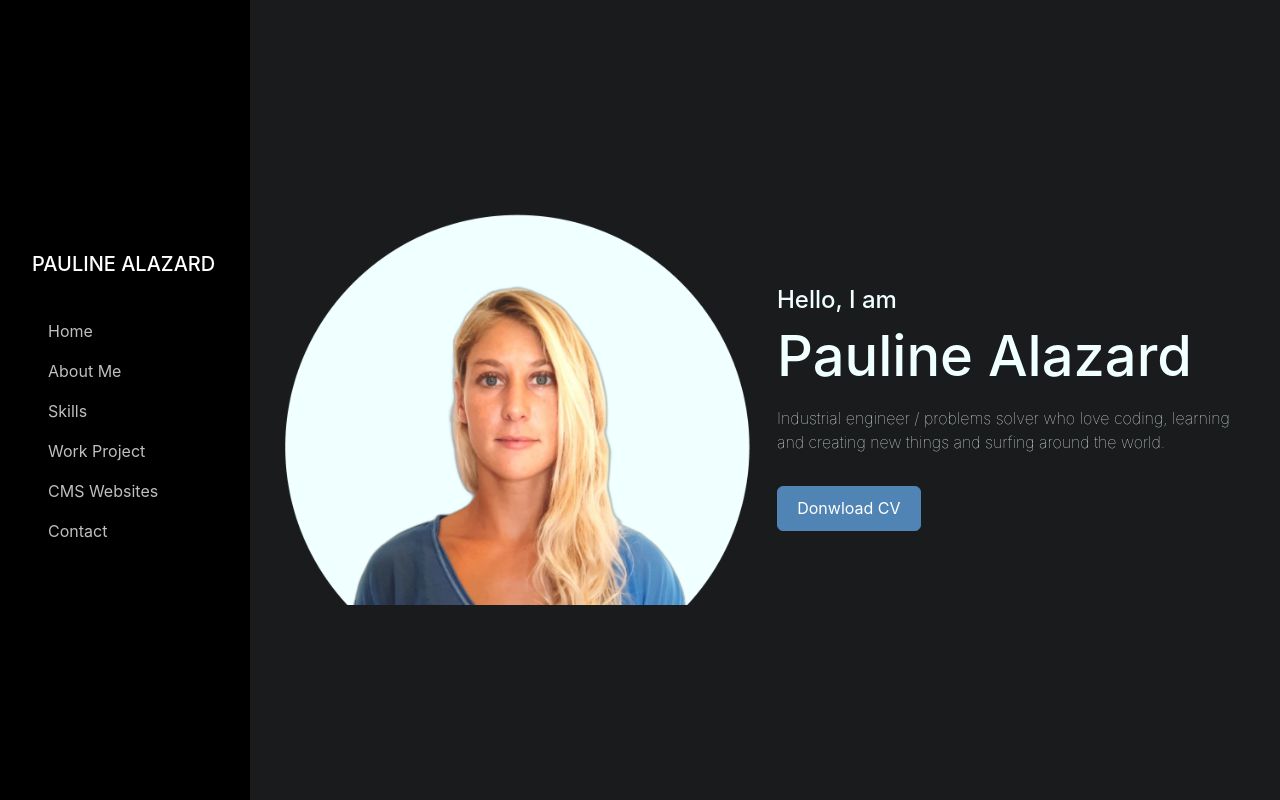
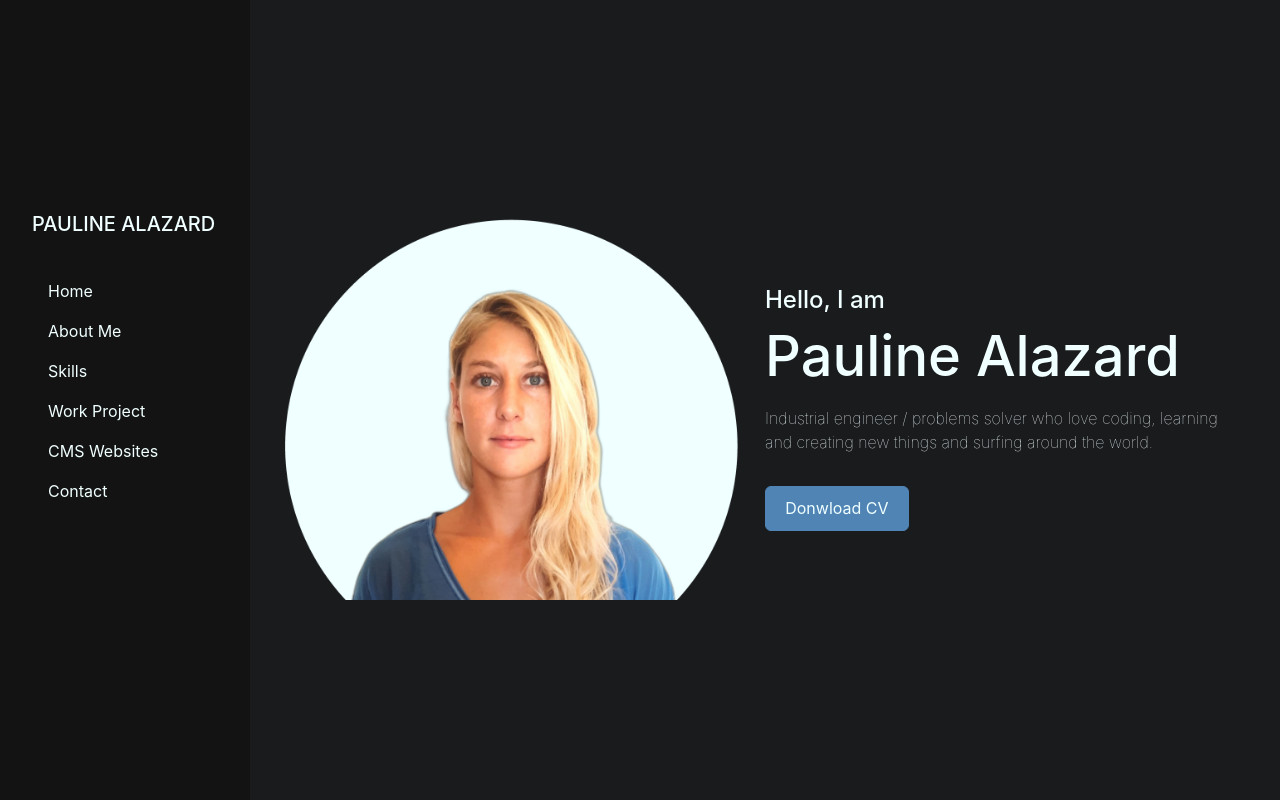
Before and after one commit to palazard/mywebsite, a React (Create React App) app: page / in a window 1280 px wide. Shown: the top 800 px of the page. Built offline with nearby package versions, Linux system fonts and the light colour scheme.

Commit message:
optimization css

```diff
--- a/src/components/About/About.js
+++ b/src/components/About/About.js
@@ -2,17 +2,18 @@ import React from 'react';
 // import Container from 'react-bootstrap/Container';
 import Button from 'react-bootstrap/Button';
 import PaulineAlazard from '../Introduction/pauline-alazard.png';
+import WrapContainer from '../wrappers/WrapContainer';
 
 import '../Introduction/Introduction.css';
 
 function About() {
   return (
-    <div className="custom-container row p-lg-3 p-md-2 full-screen align-items-center justify-content-evenly">
+    <WrapContainer>
         <div className="col-lg-6 d-flex justify-content-center custom-column">
             <div className="">
                 <h5>Hello, I am</h5>
                 <h1 className="pb-2">Pauline Alazard</h1>
-                <p className="text">Industrial engineer / problems solver who love coding, learning and creating new things and surfing around the world.</p>
+                <p className="custom-text">Industrial engineer / problems solver who love coding, learning and creating new things and surfing around the world.</p>
                 <Button className="btn btn-primary custom-button"><a href="#">Donwload CV</a></Button>
             </div>
         </div>
@@ -21,7 +22,7 @@ function About() {
                 <img className="custom-image" src={PaulineAlazard} title="" alt=""/>
             </div>
         </div>
-    </div>
+    </WrapContainer>
   );
 }
 
--- a/src/components/Introduction/Introduction.css
+++ b/src/components/Introduction/Introduction.css
@@ -1,15 +1,10 @@
-
-.custom-container{
-    min-height: 85vh;
-}
-
 .custom-column{
     padding-top: 20px;
     padding-bottom: 20px;
 }
 
 .custom-border{
-    border-bottom: 3px solid var(--bs-primary);
+    border-bottom: 3px solid var(--segundary-color);
 }
 
 .custom-image{
@@ -21,6 +16,6 @@
     margin-top: 1rem;
 }
 
-.text{
+.custom-text{
     max-width: 500px;
 }
--- a/src/components/Introduction/Introduction.js
+++ b/src/components/Introduction/Introduction.js
@@ -2,12 +2,13 @@ import React from 'react';
 // import Container from 'react-bootstrap/Container';
 import Button from 'react-bootstrap/Button';
 import PaulineAlazard from './pauline-alazard.png';
+import WrapContainer from '../wrappers/WrapContainer';
 
 import './Introduction.css';
 
 function Introduction() {
   return (
-        <div className="custom-container row p-lg-3 p-md-2 full-screen align-items-center justify-content-evenly">
+        <WrapContainer>
             <div className="col-lg-6 d-flex justify-content-center custom-column">
                 <div className="">
                     <img className="custom-image" src={PaulineAlazard} title="" alt=""/>
@@ -17,11 +18,11 @@ function Introduction() {
                 <div className="">
                     <h5>Hello, I am</h5>
                     <h1 className="pb-2">Pauline Alazard</h1>
-                    <p className="text">Industrial engineer / problems solver who love coding, learning and creating new things and surfing around the world.</p>
+                    <p className="custom-text">Industrial engineer / problems solver who love coding, learning and creating new things and surfing around the world.</p>
                     <Button className="btn btn-primary custom-button"><a href="#">Donwload CV</a></Button>
                 </div>
             </div>
-        </div>
+        </WrapContainer>
   );
 }
 
--- a/src/components/Sidebar/Sidebar.css
+++ b/src/components/Sidebar/Sidebar.css
@@ -15,7 +15,7 @@
     padding: 4px 8px;
 }
 .custom-toggle, .custom-toggle:focus, .custom-toggle:active, .custom-toggle:hover, .custom-toggle:disabled{
-    background-color: rgb(255, 255, 255);
+    background-color: var(--white-color);
 }
 
 .offcanvas-start {
@@ -23,19 +23,19 @@
     top: 0;
     left: 0;
     bottom: 0;
-    width: 250px;
+    width: var(--sibebar-width);
     z-index: 100;
-    background-color: black !important;
+    background-color: var(--segundary-bg-color) !important;
     display: flex;
     align-items: center;
 }
 
 .offcanvas-start, .offcanvas-lg, .offcanvas-md, .offcanvas-sm, .offcanvas-xl, .offcanvas-xxl {
-    background-color: black;
-    color: rgba(255, 255, 255, 1);
+    background-color: var(--segundary-bg-color);
+    color: var(--white-color);
     padding: 2rem;
-    width: 250px;
-    --bs-offcanvas-width:250px;
+    width: var(--sibebar-width);
+    --bs-offcanvas-width: var(--sibebar-width);
     --bs-offcanvas-padding-x: 0;
     --bs-offcanvas-padding-y : 1rem;
 }
@@ -49,5 +49,8 @@
 }
 
 .nav-link{
-    color:rgba(255, 255, 255, 0.75);
+    color:var(--white-color);
 }
+.nav-link:hover{
+    color:var(--primary-color);
+}
--- a/src/components/Sidebar/Sidebar.js
+++ b/src/components/Sidebar/Sidebar.js
@@ -30,6 +30,7 @@ function Sidebar() {
                 <Nav.Link href="#portfolio">Work Project</Nav.Link>
                 <Nav.Link href="#portfolio">CMS Websites</Nav.Link>
                 <Nav.Link href="#contact">Contact</Nav.Link>
+                <div className='custom-buffer'></div>
             </Nav>
         </Offcanvas.Body>
       </Offcanvas>
--- /dev/null
+++ b/src/components/wrappers/WrapContainer.css
@@ -0,0 +1,3 @@
+.custom-container{
+    min-height: 85vh;
+}
--- /dev/null
+++ b/src/components/wrappers/WrapContainer.js
@@ -0,0 +1,14 @@
+import React from 'react';
+import Container from 'react-bootstrap/Container';
+
+import './WrapContainer.css';
+
+const WrapContainer = (props) => {
+  return (
+    <Container className="custom-container row p-lg-3 p-md-2 full-screen align-items-center justify-content-evenly">
+      {props.children}
+    </Container>
+  );
+}
+
+export default WrapContainer;
--- a/src/container/App.css
+++ b/src/container/App.css
@@ -1,8 +1,18 @@
 @media (min-width: 1200px){
   .custom-main-container{
-      left: 250px;
+      left: var(--sibebar-width);
       position: absolute;
       width: calc(100% - 250px);
+  }
+
+  .custom-main-container h1 {
+    font-size: 3rem;
+  }
+  .custom-main-container h2 {
+    font-size: 2.6rem;
+  }
+  .custom-main-container h3 {
+    font-size: 2.2rem;
   }
 }
 
@@ -13,17 +23,54 @@
     margin-left: auto;
 }
 
-
-
-.buffer{
+.custom-buffer{
   height: 5rem;
 }
 
 .btn-primary{
-  background-color: var(--bs-secondary);
-  border-color: var(--bs-secondary);
+  background-color: var(--primary-color);
+  border-color: var(--primary-color);
 }
 .btn-primary:hover{
-  background-color: var(--bs-primary);
-  border-color: var(--bs-primary);
+  background-color: var(--segundary-color);
+  border-color: var(--segundary-color);
 }
+
+.custom-main-container h1 {
+  font-size: 3.5rem;
+}
+.custom-main-container h2 {
+  font-size: 3rem;
+}
+.custom-main-container h3 {
+  font-size: 2.5rem;
+}
+.custom-main-container h4 {
+  font-size: 2rem;
+}
+.custom-main-container h5 {
+  font-size: 1.5rem;
+  font-weight: 500;
+}
+.custom-main-container h6 {
+  font-size: 1rem;
+}
+.custom-main-container p {
+  font-size: 1rem;
+  font-weight: 100;
+}
+
+@media (max-width: 992px){
+  .custom-main-container h1 {
+    font-size: 2.6rem;
+  }
+  .custom-main-container h2 {
+    font-size: 2.2rem;
+  }
+  .custom-main-container h3 {
+    font-size: 2rem;
+  }
+  .custom-main-container h4 {
+    font-size: 1.8rem;
+  }
+}
--- a/src/index.css
+++ b/src/index.css
@@ -1,6 +1,18 @@
 @import url('https://fonts.googleapis.com/css2?family=Rubik:wght@300;400;500;600;700;800;900&display=swap');
 
+/* Defining main variables */
+:root {
+  /* colors */
+  --white-color: #f0ffff;
+  --main-bg-color: #1A1B1D;
+  --segundary-bg-color: #131313;
+  --primary-color: #4f84b5;
+  --segundary-color: #3d4e60;
 
+  /* main dimensions */
+  --sibebar-width: 250px;
+
+}
 
 body {
   margin: 0 auto;
@@ -9,10 +21,8 @@ body {
     sans-serif;
   -webkit-font-smoothing: antialiased;
   -moz-osx-font-smoothing: grayscale;
-  color: #f0ffff;
-  --bs-primary: #3d4e60;
-  --bs-secondary: #4f84b5;
-  background-color: #1A1B1D;
+  color: var(--white-color);
+  background-color: var(--main-bg-color);
 }
 
 code {
@@ -24,58 +34,12 @@ code {
   padding: 0.6rem 1.2rem;
 }
 
-a, a:hover{
-  color: white;
+a {
+  color: var(--white-color);
   text-decoration: none;
 }
 
-.custom-main-container h1 {
-  font-size: 3.5rem;
+a:hover{
+  color: var(--bs-secondary);
+  text-decoration: none;
 }
-.custom-main-container h2 {
-  font-size: 3rem;
-}
-.custom-main-container h3 {
-  font-size: 2.5rem;
-}
-.custom-main-container h4 {
-  font-size: 2rem;
-}
-.custom-main-container h5 {
-  font-size: 1.5rem;
-  font-weight: 500;
-}
-.custom-main-container h6 {
-  font-size: 1rem;
-}
-.custom-main-container p {
-  font-size: 1rem;
-  font-weight: 100;
-}
-
-@media (max-width: 1200px){
-  .custom-main-container h1 {
-    font-size: 3rem;
-  }
-  .custom-main-container h2 {
-    font-size: 2.6rem;
-  }
-  .custom-main-container h3 {
-    font-size: 2.2rem;
-  }
-}
-
-@media (max-width: 992px){
-  .custom-main-container h1 {
-    font-size: 2.6rem;
-  }
-  .custom-main-container h2 {
-    font-size: 2.2rem;
-  }
-  .custom-main-container h3 {
-    font-size: 2rem;
-  }
-  .custom-main-container h4 {
-    font-size: 1.8rem;
-  }
-}
```
Also changed, not shown: src/components/Header/Header.css (deleted, +0 -80 lines), src/components/Header/Header.js (deleted, +0 -60 lines).
